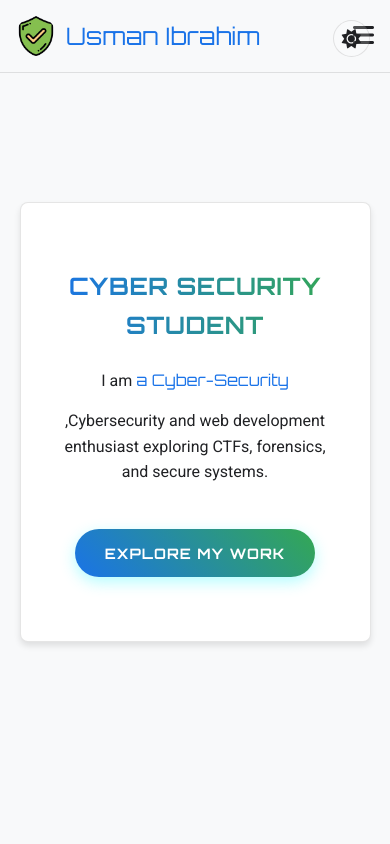
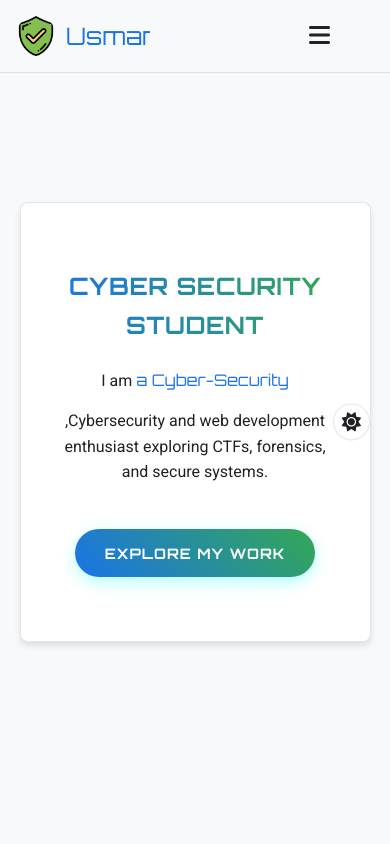
Before and after one commit to UsmanPrime/My-Portfolio, a plain HTML site: page index.html in a window 390 px wide. Shown: the top 844 px of the page. Drawn offline with Linux system fonts and the light colour scheme.

Commit message:
Updated HTML/CSS/JS files

```diff
--- a/style.css
+++ b/style.css
@@ -69,7 +69,7 @@ p {
     position: fixed;
     top: 20px;
     right: 20px;
-    z-index: 1001;
+    z-index: 1002;
     background: rgba(0, 0, 0, 0.2);
     border-radius: 50px;
     padding: 8px;
@@ -136,6 +136,7 @@ nav {
     padding: 1rem 2rem;
     max-width: 1200px;
     margin: 0 auto;
+    position: relative;
 }
 
 .nav-logo {
@@ -721,11 +722,44 @@ html {
     scroll-behavior: smooth;
 }
 
-/* Mobile Menu Styles */
+/* Mobile Menu and Header Fixes */
 @media (max-width: 768px) {
     .nav-content {
-        flex-direction: row;
-        padding: 1rem;
+        padding-right: 120px; /* Space for both buttons */
+        padding-left: 1rem;
+    }
+
+    .theme-toggle {
+        position: absolute;
+        top: 50%;
+        right: 20px;
+        transform: translateY(-50%);
+        z-index: 1002;
+    }
+
+    .mobile-menu-toggle {
+        position: absolute;
+        right: 70px;
+        top: 50%;
+        transform: translateY(-50%);
+        display: block;
+        background: none;
+        border: none;
+        color: var(--text-dark);
+        font-size: 1.5rem;
+        cursor: pointer;
+        z-index: 1001;
+    }
+
+    .light-mode .mobile-menu-toggle {
+        color: var(--text-light);
+    }
+
+    .nav-logo {
+        max-width: calc(100% - 140px);
+        overflow: hidden;
+        white-space: nowrap;
+        text-overflow: ellipsis;
     }
 
     .nav-links {
@@ -734,7 +768,7 @@ html {
         width: 100%;
         background: var(--card-bg-dark);
         position: absolute;
-        top: 100%;
+        top: 80px;
         left: 0;
         padding: 1rem;
         box-shadow: 0 5px 10px rgba(0,0,0,0.1);
@@ -751,19 +785,6 @@ html {
 
     .nav-links li {
         margin: 0.5rem 0;
-    }
-
-    .mobile-menu-toggle {
-        display: block;
-        background: none;
-        border: none;
-        color: var(--text-dark);
-        font-size: 1.5rem;
-        cursor: pointer;
-    }
-
-    .light-mode .mobile-menu-toggle {
-        color: var(--text-light);
     }
 
     .light-mode .nav-links a {
@@ -786,16 +807,6 @@ html {
 }
 
 @media (max-width: 768px) {
-    .nav-links {
-        margin-top: 1rem;
-        flex-wrap: wrap;
-        justify-content: center;
-    }
-
-    .nav-links li {
-        margin: 0.5rem 1rem;
-    }
-
     #home h1 {
         font-size: 2rem;
     }
@@ -872,6 +883,14 @@ html {
         height: 40px;
         font-size: 1.2rem;
     }
+
+    .nav-content {
+        padding-right: 100px;
+    }
+
+    .mobile-menu-toggle {
+        right: 60px;
+    }
 }
 
 @media (max-width: 768px) {
```
